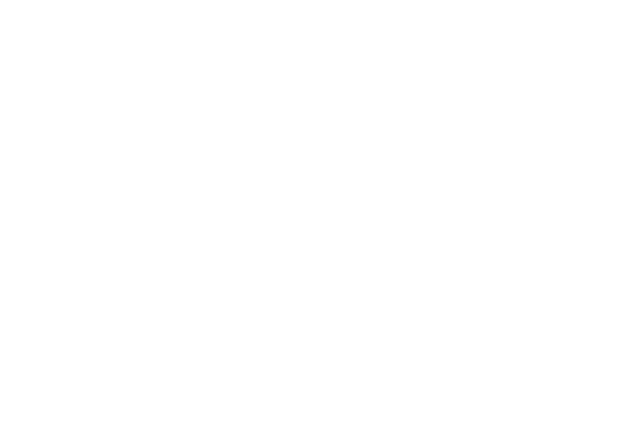
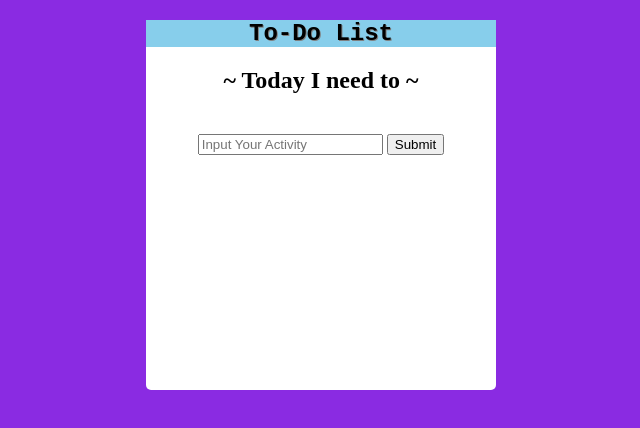
Before and after one commit to dts-kominfo-rea2a/challenge-08-mohagussetiaone, a website: page index.html in a window 1280 px wide. Shown: the whole page, without its empty margins (462-1102 px from the left). Drawn offline with Linux system fonts and the light colour scheme.

Commit message:
version 1

```diff
--- /dev/null
+++ b/css/style.css
@@ -0,0 +1,56 @@
+html {
+  scroll-behavior: smooth;
+}
+
+* {
+  box-sizing: border-box;
+}
+
+body {
+  background-color: blueviolet;
+}
+
+#app {
+  margin: 0vh 75vh;
+  background-color: white;
+  border: 5px;
+  width: 350px;
+  height: 370px;
+  border-radius: 5px;
+}
+
+#app h2 {
+  text-align: center;
+  justify-content: center;
+  border-radius: 5px;
+  display: inherit;
+}
+
+#todo-submit {
+  text-align: center;
+  justify-content: center;
+}
+
+#todo-title {
+  border: 5px;
+  background: skyblue;
+  color: black;
+  text-shadow: 1px 1px #808080;
+  font-family: "Courier New", monospace;
+}
+
+#todo-title .h2 {
+  width: 200px;
+}
+
+.field {
+  text-align: center;
+  justify-content: center;
+  padding: 20px;
+  margin-bottom: 100px;
+}
+#todo-submit:hover {
+  cursor: pointer;
+  background-color: #07b94e;
+  color: white;
+}
--- a/index.html
+++ b/index.html
@@ -4,19 +4,33 @@
     <meta charset="UTF-8" />
     <meta http-equiv="X-UA-Compatible" content="IE=edge" />
     <meta name="viewport" content="width=device-width, initial-scale=1.0" />
+    <link rel="stylesheet" href="./css/style.css" />
     <title>Challenge - DOM</title>
   </head>
   <body>
     <div id="app">
       <!-- TODO: Buatlah sebuah header dengan id todo-title -->
+      <div id="todo-title">
+        <h2>To-Do List</h2>
+      </div>
       <!-- TODO: Buatlah sebuah subtitle dengan id todo-subtitle -->
+      <div id="todo-subtitle">
+        <h2>~ Today I need to ~</h2>
+      </div>
 
       <!-- Section: input -->
       <!-- TODO: Buatlah sebuah input bertipe text dengan id todo-input -->
-      <!-- TODO: Buatlah sebuah button dengan id todo-submit -->
+      <section class="field">
+        <input type="text" id="todo-input" placeholder="Input Your Activity" />
 
+        <!-- TODO: Buatlah sebuah button dengan id todo-submit -->
+        <button id="todo-submit" type="button">Submit</button>
+      </section>
       <!-- Section output -->
       <!-- TODO: Buatlah sebuah <ul> dengan id todo-output -->
+      <section>
+        <ul id="todo-output"></ul>
+      </section>
     </div>
 
     <!-- ! Untuk tantangan ini, script jangan diubah ke external js yah ! -->
@@ -25,16 +39,35 @@
       let button;
       let input;
       let output;
+      let keypressbutton;
 
       // TODO: Buatlah sebuah fungsi dengan nama fnClickHandler
       // Fungsi yang digunakan untuk menambahkan tulisan
       // Jangan ubah cara deklarasi fungsinya, cukup isi saja
-      function fnClickHandler(toDoItem) {}
+      function fnClickHandler(toDoItem) {
+        output = document.createElement("li");
+        input = document.getElementById("todo-input").value;
+        result = document.createTextNode(input);
+        output.appendChild(result);
+        // print result
+        document.getElementById("todo-input").append(output);
+        // clear input in form
+        document.getElementById("todo-input").value = "";
+      }
 
       // TODO: register event onclick / addEventListener untuk button
       // akan menjalankan fungsi fnClickHandler
-
+      button = document.getElementById("todo-submit");
+      // fungsi fnClickHandler
+      button = addEventListener("click", fnClickHandler);
       // TODO: register event onkeypress / addEventListener untuk input
+      keypressbutton = document.getElementById("todo-input");
+      // saat input ditekan untuk menjalankan fungsi fnClickHandler
+      keypressbutton.addEventListener("keypress", (event) => {
+        if (event.key === "Enter" || event.keyCode == 13) {
+          fnClickHandler();
+        }
+      });
       // sehingga saat di input ditekan enter akan menjalankan fungsi fnClickHandler juga
     </script>
   </body>
```
